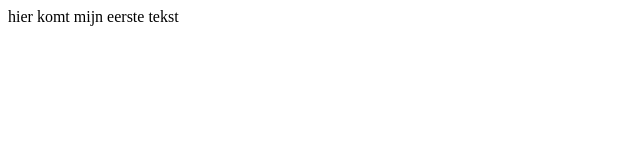
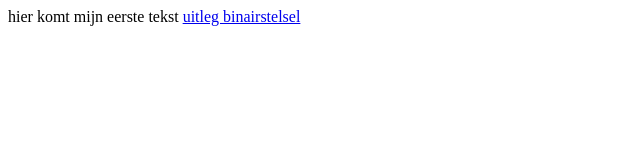
Before and after one commit to ouke348/-ouke348-.github.io, a plain HTML site: page index.html in a window 1280 px wide. Shown: the whole page, without its empty margins (0-640 px from the left). Drawn offline with Linux system fonts and the light colour scheme.

Commit message:
Update index.html

```diff
--- a/index.html
+++ b/index.html
@@ -6,5 +6,6 @@
   </head>
   <body>
     hier komt mijn eerste tekst
+    <a href="binairstelsel.html">uitleg binairstelsel</a>
   </body>
   <html>
```
